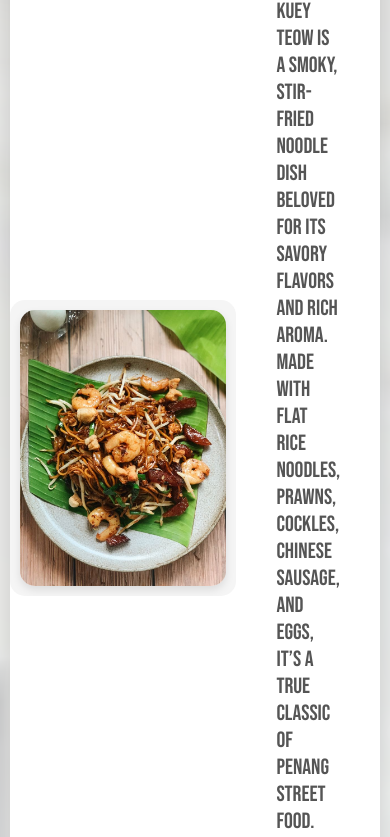
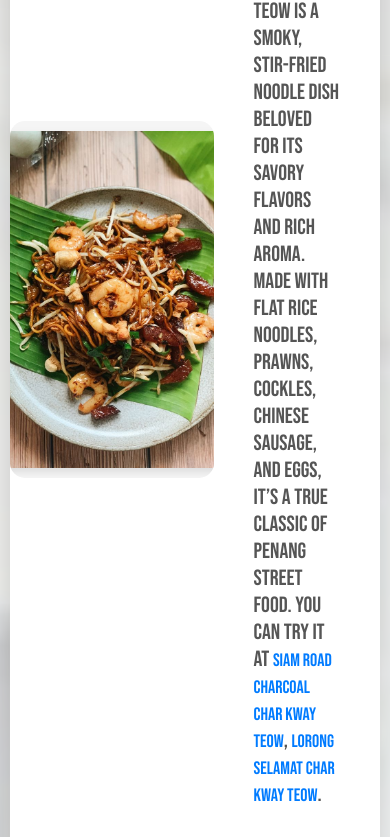
Before and after one commit to AeroRin/cat201-ass2, a React (Vite) app: page /Food in a window 390 px wide. Shown: the part 1690-2527 px from the top of the page. Built offline with nearby package versions, Linux system fonts and the light colour scheme; a web font is replaced by a local one.

Commit message:
fix food image

```diff
--- a/src/Food.css
+++ b/src/Food.css
@@ -213,7 +213,7 @@ body {
     text-align: center;
   }
   .food-image-container {
-    width: 100%;
+    width: 55%;
     height: auto;
   }
 }
@@ -224,6 +224,13 @@ body {
   object-fit: cover; /* Crop to fit the dimensions */
   border-radius: 15px; /* Rounded corners for the image */
   box-shadow: 0 4px 8px rgba(0, 0, 0, 0.1); /* Optional: Add a subtle shadow */
+}
+
+@media (max-width: 768px) {
+  .food-image {
+    border-radius: 15px 15px 0 0; /* Rounded corners for the top */
+    width: 30vh;
+  }
 }
 
 .food-text {
```
